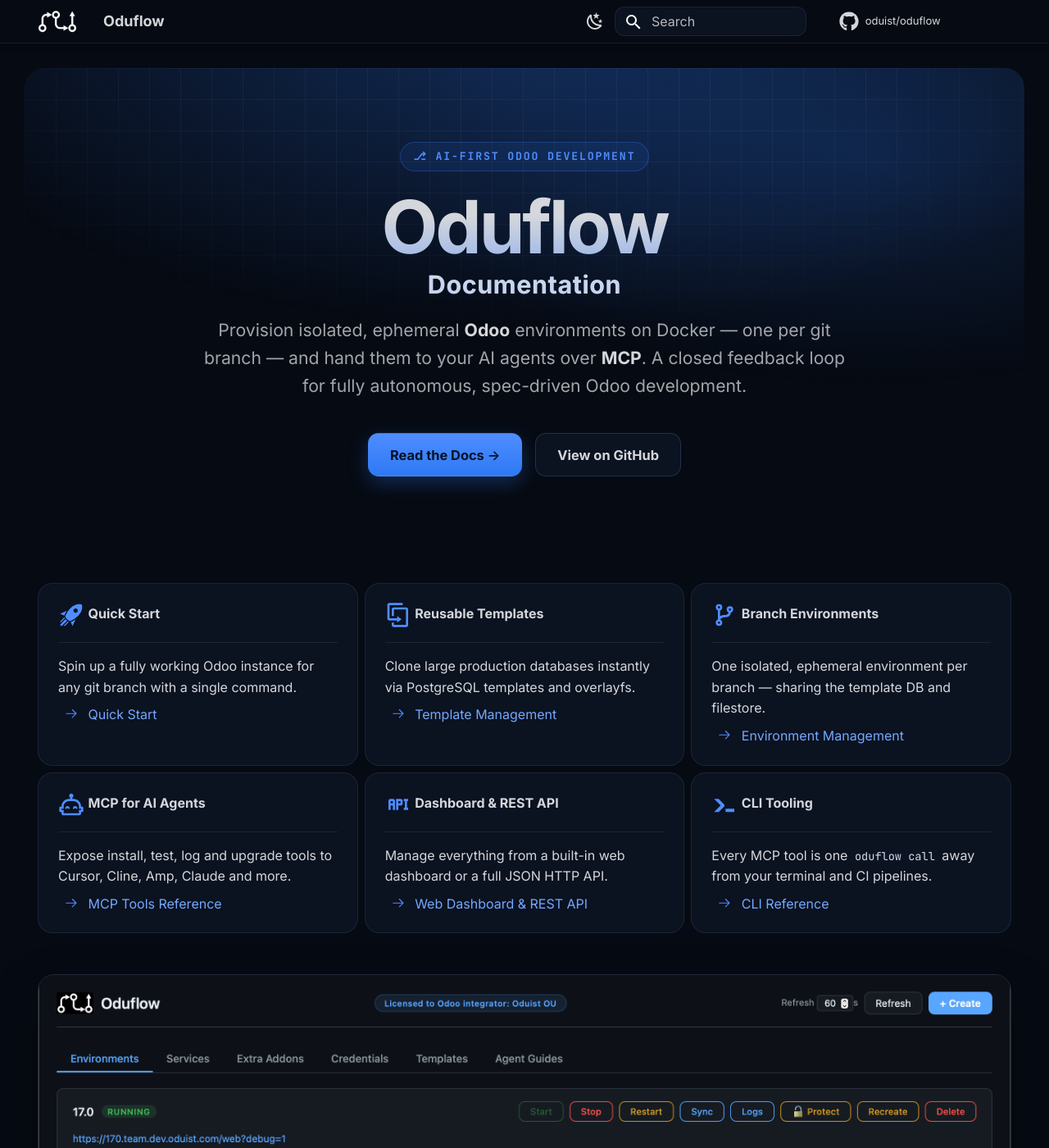
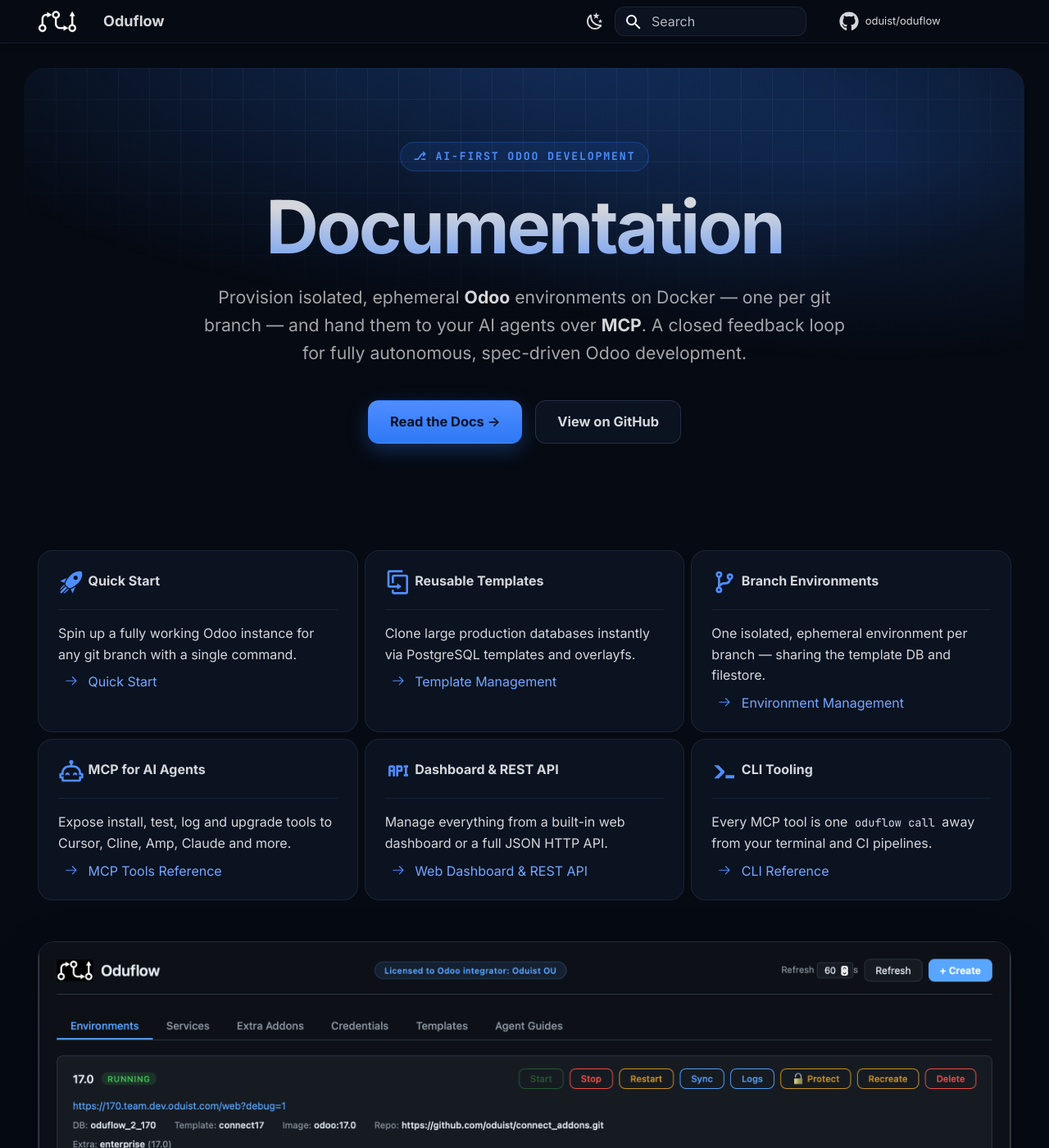
Before and after one commit to oduist/oduflow, an MkDocs documentation site: the page built from docs/index.md, in a window 1280 px wide and 1400 px high. Shown: the whole window at 82% size. Built offline with MkDocs 1.6.1 and Material for MkDocs 9.7.7, drawn with Linux system fonts in a browser that asks for light colours; comment, search, counter and statistics services are not loaded.

Commit message:
docs: rename hero title to 'Documentation' (brand stays in header)
Per screenshot: 'Oduflow' -> 'Documentation' as the hero H1; drop the
now-unused title-doc subtitle style. CTA already 'Read the Docs'.

```diff
--- a/docs/css/custom.css
+++ b/docs/css/custom.css
@@ -230,17 +230,6 @@
           background-clip: text;
   color: transparent;
 }
-/* "Documentation" qualifier under the wordmark */
-.md-typeset .odu-hero__title-doc {
-  display: block;
-  margin-top: .45rem;
-  font-size: .34em;
-  font-weight: 600;
-  letter-spacing: .02em;
-  background: none;
-  color: var(--md-default-fg-color--light);
-  -webkit-text-fill-color: var(--md-default-fg-color--light);
-}
 
 .odu-hero__subtitle {
   max-width: 40rem;
--- a/docs/index.md
+++ b/docs/index.md
@@ -6,7 +6,7 @@
 
 <section class="odu-hero">
   <span class="odu-hero__eyebrow">⎇ AI-First Odoo Development</span>
-  <h1 class="odu-hero__title">Oduflow<span class="odu-hero__title-doc">Documentation</span></h1>
+  <h1 class="odu-hero__title">Documentation</h1>
   <p class="odu-hero__subtitle">
     Provision isolated, ephemeral <strong>Odoo</strong> environments on Docker —
     one per git branch — and hand them to your AI agents over <strong>MCP</strong>.
```
